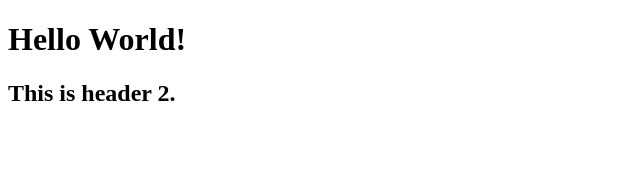
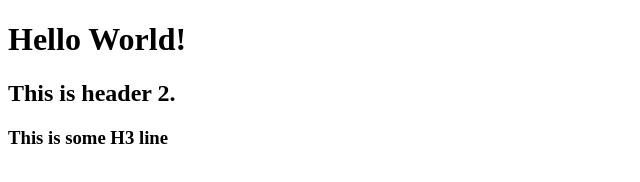
Before and after one commit to romansokolik/hello-word, a plain HTML site: page index.html in a window 1280 px wide. Shown: the whole page, without its empty margins (0-640 px from the left). Drawn offline with Linux system fonts and the light colour scheme.

Commit message:
second commit

```diff
--- a/index.html
+++ b/index.html
@@ -6,5 +6,6 @@
 <body>
 <h1>Hello World!</h1>
 <h2>This is header 2.</h2>
+<h3>This is some H3 line</h3>
 </body>
 </html>
```
